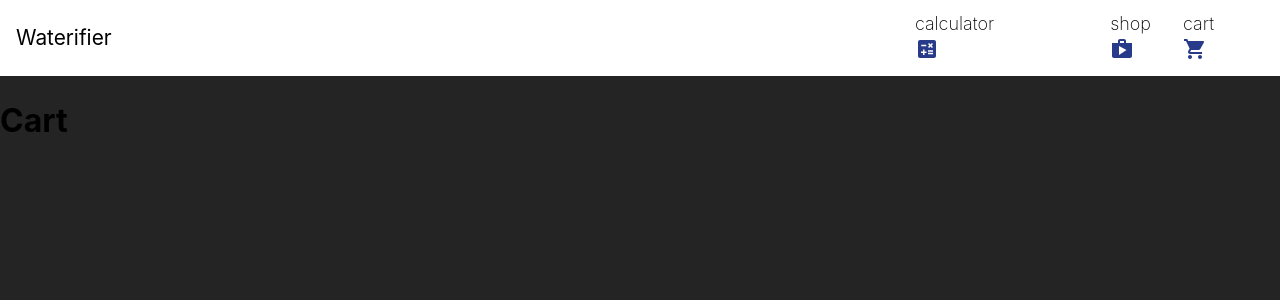
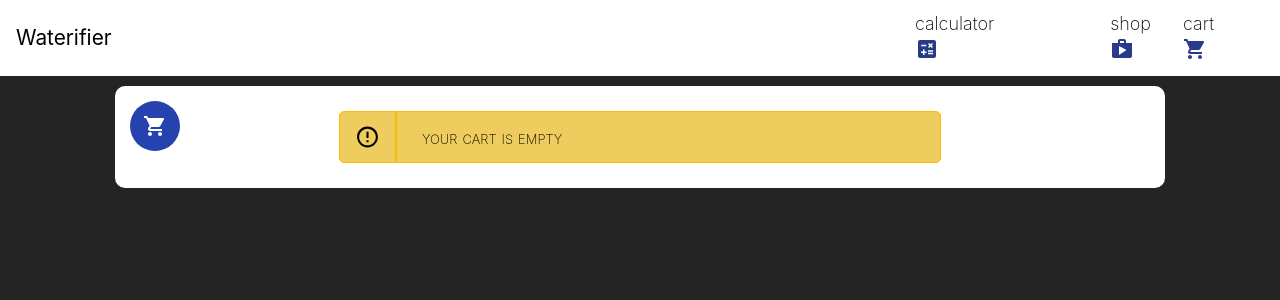
Before and after one commit to wepukka/Waterifier, a React (Vite) app: page /cart in a window 1280 px wide. Shown: the top 300 px of the page. Built offline with nearby package versions, Linux system fonts and the light colour scheme.

Commit message:
Product listing and styling for cart items

```diff
--- a/src/Views/Cart/Cart.css
+++ b/src/Views/Cart/Cart.css
@@ -1,4 +1,135 @@
 .cart-container {
+  background-color: white;
+  width: 1000px;
+  margin: 0 auto;
+  margin-top: 10px;
+  position: relative;
+  border-radius: 10px;
+  padding: 25px;
+}
+
+.cart-icon-wrapper {
   display: flex;
+  justify-content: center;
+  align-items: center;
+  position: absolute;
+  border-radius: 25px;
+  color: white;
+  background-color: #2642af;
+  width: 50px;
+  height: 50px;
+  top: 15px;
+  left: 15px;
+}
+
+.empty-cart {
+  display: flex;
+  margin: auto;
+  width: 60%;
+  height: 50px;
+  align-items: center;
+  background-color: rgb(238, 204, 93);
+  border-radius: 5px;
+  border: solid 1px rgb(255, 187, 0);
+}
+
+.empty-cart > * {
+  display: inline-block;
+}
+
+.empty-cart > p {
+  font-variant: small-caps;
+  margin-left: 25px;
+}
+
+.empty-cart-icon-wrapper {
   height: 100%;
+  width: 25px;
+  padding-left: 15px;
+  padding-right: 15px;
+  border-right: 2px solid rgb(255, 187, 0);
 }
+
+.empty-cart-icon-wrapper > svg {
+  height: 100%;
+  width: 100%;
+}
+
+.cart-items {
+  display: flex;
+  flex-direction: column;
+  gap: 10px;
+  margin-left: 75px;
+}
+
+.cart-item {
+  display: flex;
+  flex-direction: row;
+  gap: 20px;
+  height: 80px;
+  border-bottom: 1px solid #e0e0e0;
+}
+
+.cart-item > * {
+  margin: auto 0 10px 0;
+}
+
+.cart-item-image > img {
+  width: 40px;
+  height: 60px;
+}
+
+.cart-item-details {
+  min-width: 120px;
+  max-width: 120px;
+}
+
+.cart-item-action {
+  display: flex;
+  gap: 5px;
+  justify-content: center;
+}
+
+.cart-item-quantity {
+  padding: 2px 15px 2px 15px;
+  border-radius: 5px;
+  border: 1px solid black;
+}
+
+.cart-item-price-total {
+  margin-left: auto;
+  font-weight: bold;
+}
+
+.cart-summary {
+  display: flex;
+  flex-direction: column;
+  align-items: flex-end;
+  gap: 10px;
+  margin-left: auto;
+}
+
+.cart-summary {
+  width: 300px;
+  margin-top: 10px;
+}
+
+.cart-total-price {
+  font-weight: bold;
+}
+
+@media screen and (max-width: 1000px) {
+  .cart-container {
+    width: 90%;
+  }
+}
+
+@media screen and (max-width: 600px) {
+  .cart-item-details {
+    min-width: 80px;
+    max-width: 80px;
+  }
+  .cart-item-price {
+    display: none;
+  }
+}
--- a/src/Views/Cart/Cart.jsx
+++ b/src/Views/Cart/Cart.jsx
@@ -1,10 +1,74 @@
 import("./Cart.css");
 import { useEffect, useState } from "react";
+import {
+  getItemFromLocalStorage,
+  setItemToLocalStorage,
+  removeItemFromLocalStorage,
+} from "../../utils/localStorage";
+
+import ErrorOutlineIcon from "@mui/icons-material/ErrorOutline";
+import ShoppingCartIcon from "@mui/icons-material/ShoppingCart";
 
 export default function Cart() {
+  const path = "src/assets/Bottles/bottle";
+  const [products, setProducts] = useState([]);
+
+  useEffect(() => {
+    const cart = getItemFromLocalStorage("cart");
+    if (cart) {
+      setProducts(JSON.parse(cart));
+    }
+  }, []);
+
+  const totalPrice = products.reduce((acc, product) => {
+    return acc + product.price * product.quantity;
+  }, 0);
+
   return (
     <div className="cart-container">
-      <h1>Cart</h1>
+      <div className="cart-icon-wrapper">
+        <ShoppingCartIcon />
+      </div>
+      {products.length === 0 && (
+        <div className="empty-cart">
+          <div className="empty-cart-icon-wrapper">
+            <ErrorOutlineIcon />
+          </div>
+          <p>your cart is empty</p>
+        </div>
+      )}
+      {products.length > 0 && (
+        <div className="cart-items">
+          {products.map((product) => (
+            <div className="cart-item">
+              <div className="cart-item-image">
+                <img src={path + product.image + ".png"} alt={product.name} />
+              </div>
+              <div className="cart-item-details">
+                <p className="cart-item-name">{product.name}</p>
+              </div>
+              <div className="cart-item-action">
+                <button className="cart-item-remove" id={product.id}>
+                  -
+                </button>
+                <p className="cart-item-quantity">{product.quantity}</p>
+                <button className="cart-item-add" id={product.id}>
+                  +
+                </button>
+              </div>
+              <div className="cart-item-price">
+                {" x " + parseFloat(product.price).toFixed(2) + " €"}
+              </div>
+              <div className="cart-item-price-total">
+                {(product.price * product.quantity).toFixed(2) + " €"}
+              </div>
+            </div>
+          ))}
+          <div className="cart-summary">
+            <p className="cart-total-price">Total {totalPrice.toFixed(2)} €</p>
+          </div>
+        </div>
+      )}
     </div>
   );
 }
--- a/src/Views/Shop/components/ProductList/ProductList.jsx
+++ b/src/Views/Shop/components/ProductList/ProductList.jsx
@@ -9,7 +9,7 @@ import {
 } from "../../../../utils/localStorage";
 
 // Components
-import WaterRating from "../../../components/WaterRating/WaterRating";
+import WaterRating from "../../../../components/WaterRating/WaterRating";
 
 export default function ProductList({ products, pageNumber }) {
   const path = "src/assets/Bottles/bottle";
@@ -70,7 +70,7 @@ export default function ProductList({ products, pageNumber }) {
               <WaterRating rating={product.rating} />
             </div>
             <div className="price-cart-container">
-              <p>Price: {product.price}€</p>
+              <p>Price: {parseFloat(product.price).toFixed(2)}€</p>
               <button
                 id={product.id}
                 className="product-card-button"
--- a/src/Views/components/WaterRating/WaterRating.jsx
+++ b/src/components/WaterRating/WaterRating.jsx
@@ -1,7 +1,7 @@
 import("./WaterRating.css");
 
-import BottleFull from "../../../assets/bottle_full.png";
-import BottleEmpty from "../../../assets/bottle_empty.png";
+import BottleFull from "../../assets/bottle_full.png";
+import BottleEmpty from "../../assets/bottle_empty.png";
 
 export default function WaterRating({ rating }) {
   // Returns water rating based on given
--- a/src/utils/localStorage.jsx
+++ b/src/utils/localStorage.jsx
@@ -6,4 +6,12 @@ const setItemToLocalStorage = (key, value) => {
   return localStorage.setItem(key, value);
 };
 
-export { getItemFromLocalStorage, setItemToLocalStorage };
+const removeItemFromLocalStorage = (key) => {
+  return localStorage.removeItem(key);
+};
+
+export {
+  getItemFromLocalStorage,
+  setItemToLocalStorage,
+  removeItemFromLocalStorage,
+};
```
Also changed, not shown: src/components/WaterRating/WaterRating.css (renamed from src/Views/components/WaterRating/WaterRating.css).
